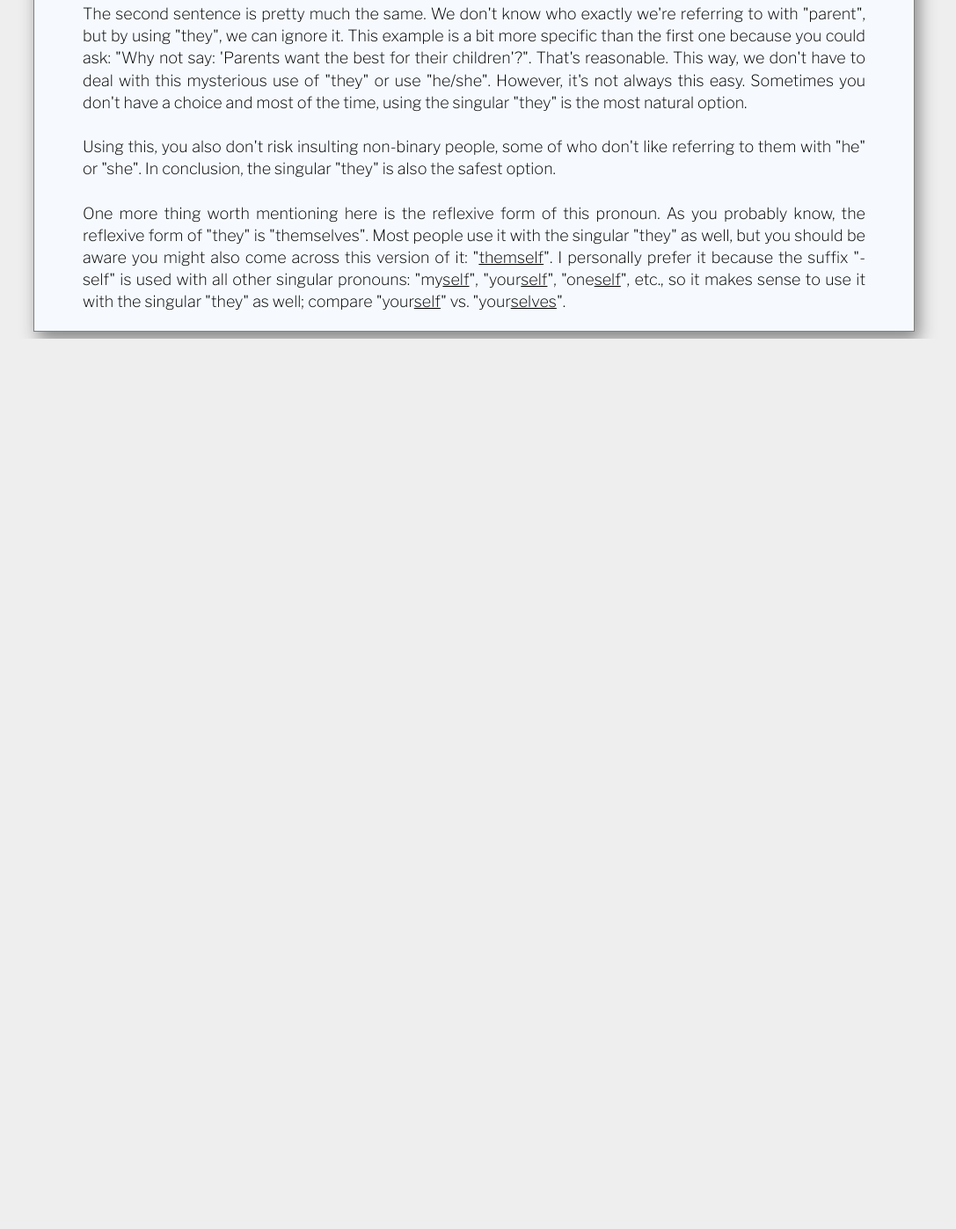
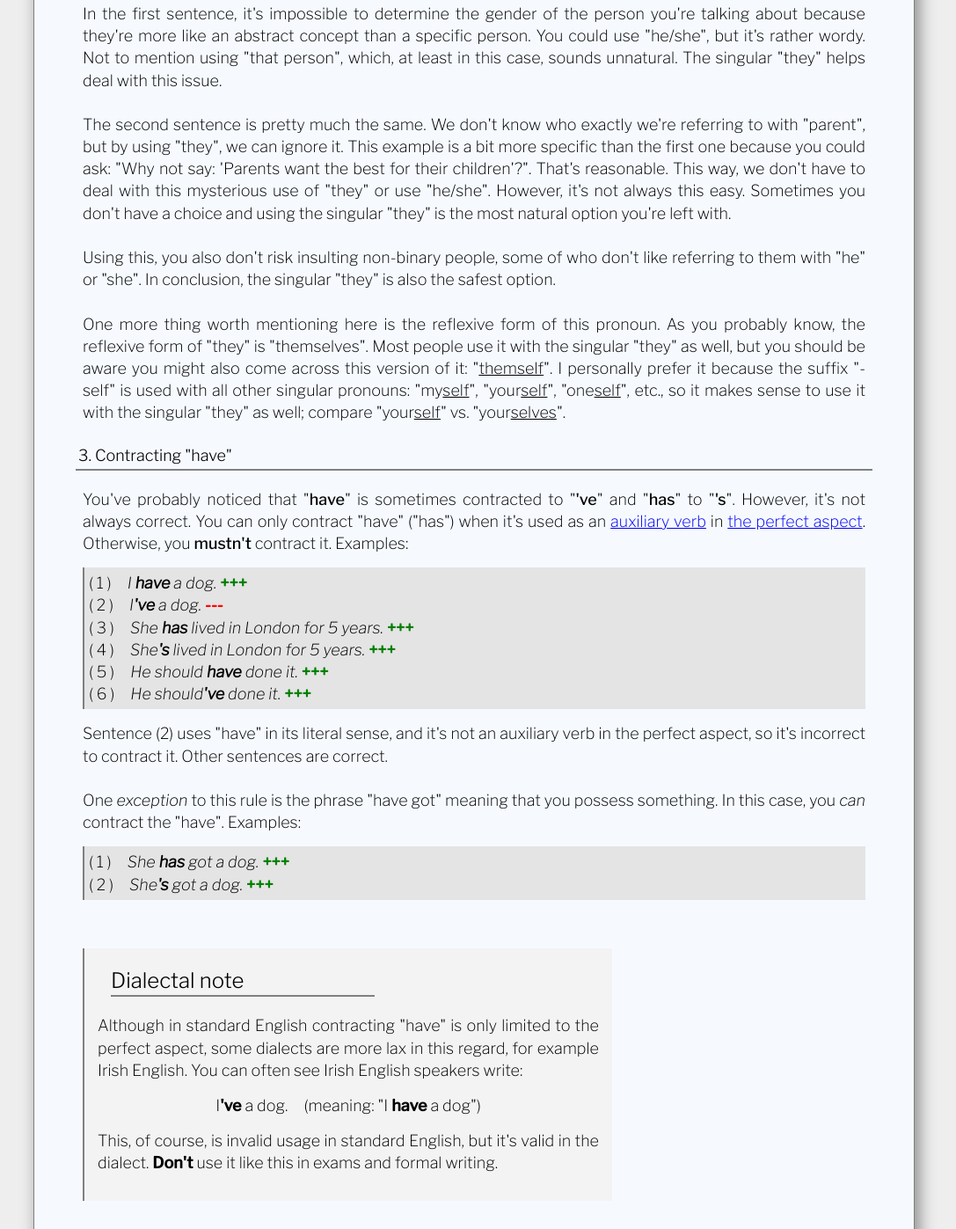
Before and after one commit to dawmd/dawmd.github.io, a plain HTML site: page english/faq.html in a window 1280 px wide. Shown: the part 1403-2800 px from the top of the page at 88% size, without its empty margins (101-1188 px from the left). Before the commit the page ends 1788 px from the top, so only its background shows below. Drawn offline with nearby package versions, Linux system fonts and the light colour scheme.

Commit message:
Changes in the boldness of text in paragraphs, added a section about contracting have -- to be specified it IS corrected, but rather discouraged

```diff
--- a/english/faq.html
+++ b/english/faq.html
@@ -18,6 +18,7 @@
     <div class="content">
         <div class="title">FAQ</div>
 
+        <!-- TABLE OF CONTENTS -->
         <div class="table-of-contents">
             <div class="section-title">
                 Table of contents
@@ -27,11 +28,20 @@
                     <ol>
                         <li><a href="#can-not">"Can not" vs. "cannot"</a></li>
                         <li><a href="#singular-they">Singular "they"</a></li>
+                        <li><a href="#contracting-have">Contracting "have"</a></li>
+                    </ol>
+                </li>
+                <li><a href="#terminology">Terminology</a>
+                    <ol>
+                        <li><a href="#auxiliary-verbs">What is an auxiliary verb?</a></li>
+                        <li><a href="#oerfect-aspect">What is the perfect aspect?</a></li>
+                        <li><a href="#standard-english">What is standard English?</a></li>
                     </ol>
                 </li>
             </ul>
         </div>
 
+        <!-- GENERAL QUESTIONS -->
         <div class="section-title" id="general-questions">
             General questions
         </div>
@@ -44,9 +54,9 @@
             <p>Although they might seem to be similar or even the same, "can not" and "cannot" mean completely different
                 things. Let's take a look at an example.</p>
             <div class="example">
-                ( 1 )&emsp;<i>I <b>cannot</b> swim.</i>
+                (&nbsp;1&nbsp;)&emsp;<i>I <b>cannot</b> swim.</i>
                 <br />
-                ( 2 )&emsp;<i>I <b>can not</b> swim.</i>
+                (&nbsp;2&nbsp;)&emsp;<i>I <b>can not</b> swim.</i>
             </div>
             <p>The first sentence means you aren't able to swim. In other words, you don't possess skills necessary for
                 swimming &mdash; you <i>can't</i> do that even if you want to. "Cannot" can be abbreviated to "can't".
@@ -58,7 +68,7 @@
             </div>
             <p>You can treat the "can" and "not swim" as separate pieces. So, what you <i>can</i> do is "not swim";
                 among the things you can do is "not swimming". "Can not" doesn't convey if you can actually swim or not.
-                It only means you have a choice not to. Keep also in mind that you <u>mustn't</u> shorten "can not" to
+                It only means you have a choice not to. Keep also in mind that you <b>mustn't</b> shorten "can not" to
                 "can't".</p>
             <br />
             <p>In speech, the difference between them is that in case of "can not", there's a very short pause between
@@ -74,14 +84,14 @@
                 one". Some people use "he/she" or even "that person". That's rather inconvenient most of the time and
                 the problem becomes even bigger when you need to use a possessive pronoun. "That person's" is rather
                 long and repeating it will most likely make your speech/writing unnatural. There's a better alternative
-                &mdash; the so-called <u>singular they</u>.</p>
+                &mdash; the so-called <b>singular they</b>.</p>
             <br />
             <p>What is it and how does it work? It's just a normal "they" used the way you're used to. Let's look at
                 some examples.</p>
             <div class="example">
-                ( 1 )&emsp;<i>When <b>someone</b>'s anxious, <b>they</b> should talk to <b>their</b> friends.</i>
+                (&nbsp;1&nbsp;)&emsp;<i>When <b>someone</b>'s anxious, <b>they</b> should talk to <b>their</b> friends.</i>
                 <br />
-                ( 2 )&emsp;<i>Every <b>parent</b> wants the best for <b>their</b> children.</i>
+                (&nbsp;2&nbsp;)&emsp;<i>Every <b>parent</b> wants the best for <b>their</b> children.</i>
             </div>
             <p>In the first sentence, it's impossible to determine the gender of the person you're talking about because
                 they're more like an abstract concept than a specific person. You could use "he/she", but it's rather
@@ -92,8 +102,8 @@
                 but by using "they", we can ignore it. This example is a bit more specific than the first one because
                 you could ask: "Why not say: 'Parents want the best for their children'?". That's reasonable. This way,
                 we don't have to deal with this mysterious use of "they" or use "he/she". However, it's not always this
-                easy. Sometimes you don't have a choice and most of the time, using the singular "they" is the most
-                natural option.</p>
+                easy. Sometimes you don't have a choice and using the singular "they" is the most
+                natural option you're left with.</p>
             <br />
             <p>Using this, you also don't risk insulting non-binary people, some of who don't like referring to them
                 with "he" or "she". In conclusion, the singular "they" is also the safest option.</p>
@@ -105,6 +115,80 @@
                 "one<u>self</u>", etc., so it makes sense to use it with the singular "they" as well; compare
                 "your<u>self</u>" vs. "your<u>selves</u>".</p>
         </div>
+
+        <!-- CONTRACTING "HAVE" -->
+        <div class="section-subtitle" id="contracting-have">
+            3. Contracting "have"
+        </div>
+        <div class="section">
+            <p>You've probably noticed that "<b>have</b>" is sometimes contracted to "<b>'ve</b>" and "<b>has</b>" to "<b>'s</b>". However, it's not always correct. You can only contract "have" ("has") when it's used as an <a href="auxiliary-verbs">auxiliary verb</a> in <a href="perfect-aspect">the perfect aspect</a>. Otherwise, you <b>mustn't</b> contract it. Examples:</p>
+
+            <div class="example">
+                (&nbsp;1&nbsp;)&emsp;<i>I <b>have</b> a dog.</i>&nbsp;<span style="color: green;"><b>+++</b></span>
+                <br />
+                (&nbsp;2&nbsp;)&emsp;<i>I<b>'ve</b> a dog.</i>&nbsp;<span style="color: red;"><b>---</b></span>
+                <br />
+                (&nbsp;3&nbsp;)&emsp;<i>She <b>has</b> lived in London for 5 years.</i>&nbsp;<span style="color: green;"><b>+++</b></span>
+                <br />
+                (&nbsp;4&nbsp;)&emsp;<i>She<b>'s</b> lived in London for 5 years.</i>&nbsp;<span style="color: green;"><b>+++</b></span>
+                <br />
+                (&nbsp;5&nbsp;)&emsp;<i>He should <b>have</b> done it.</i>&nbsp;<span style="color: green;"><b>+++</b></span>
+                <br />
+                (&nbsp;6&nbsp;)&emsp;<i>He should<b>'ve</b> done it.</i>&nbsp;<span style="color: green;"><b>+++</b></span>
+            </div>
+
+            <p>Sentence (2) uses "have" in its literal sense, and it's not an auxiliary verb in the perfect aspect, so it's incorrect to contract it. Other sentences are correct.</p>
+            <br />
+            <p>One <i>exception</i> to this rule is the phrase "have got" meaning that you possess something. In this case, you <i>can</i> contract the "have". Examples:</p>
+
+            <div class="example">
+                (&nbsp;1&nbsp;)&emsp;<i>She <b>has</b> got a dog.</i>&nbsp;<span style="color: green;"><b>+++</b></span>
+                <br />
+                (&nbsp;2&nbsp;)&emsp;<i>She<b>'s</b> got a dog.</i>&nbsp;<span style="color: green;"><b>+++</b></span>
+            </div>
+            <br />
+
+            <div class="dialectal">
+                <div class="dialectal-title">
+                    Dialectal note
+                </div>
+                <p>Although in standard English contracting "have" is only limited to the perfect aspect, some dialects are more lax in this regard, for example Irish English. You can often see Irish English speakers write:
+                </p>
+                <div style="text-align: center">
+                    I<b>'ve</b> a dog.&emsp;(meaning: "I <b>have</b> a dog")
+                </div>
+                <p>This, of course, is invalid usage in standard English, but it's valid in the dialect. <b>Don't</b> use it like this in exams and formal writing.</p>
+            </div>
+        </div>
+
+        <!-- TERMINOLOGY -->
+        <div class="section-title" id="terminology">
+            Terminology
+        </div>
+
+        <!-- AUXILIARY VERBS -->
+        <div class="section-subtitle" id="auxiliary-verbs">
+            1. What is an auxiliary verb?
+        </div>
+        <div class="section">
+            <p>An <b>auxiliary verb</b> (sometimes called a <b>helping verb</b>) is </p>
+        </div>
+
+        <!-- PERFECT ASPECT -->
+        <div class="section-subtitle" id="perfect-aspect">
+            2. What is the perfect aspect?
+        </div>
+        <div class="section">
+            <p>The <b>perfect aspect</b> is </p>
+        </div>
+
+        <!-- STANDARD ENGLISH -->
+        <div class="section-subtitle" id="standard-english">
+            3. What is standard English?
+        </div>
+        <div class="section">
+            <p>Aasdasdasfas</p>
+        </div>
     </div>
 </body>
 
--- a/styles/style.css
+++ b/styles/style.css
@@ -119,6 +119,10 @@ body {
     padding: 5px;
 }
 
+.section > p > b {
+    font-weight: 500;
+}
+
 .example {
     position: relative;
     border-left: 2px solid grey;
@@ -145,3 +149,37 @@ body {
     margin: 0;
     padding: 0;
 }
+
+.dialectal {
+    position: relative;
+    /* width: 60%; */
+    max-width: 600px;
+    /* margin-left: auto;
+    margin-right: auto; */
+    margin-top: 15px;
+    margin-bottom: 15px;
+    border-left: 2px solid grey;
+    background-color: #f3f3f3;
+    text-align: left;
+    padding-top: 15px;
+    padding-bottom: 15px;
+    text-align: justify;
+    text-justify: inter-word;
+}
+
+.dialectal-title {
+    position: relative;
+    width: 50%;
+    margin-left: auto;
+    margin-right: 45%;
+    margin-top: 5px;
+    margin-bottom: 5px;
+    text-align: left;
+    border-bottom: 2px solid grey;
+    font-size: x-large;
+    font-weight: 300;
+}
+
+.dialectal > p {
+    padding: 2.5%;
+}
```
